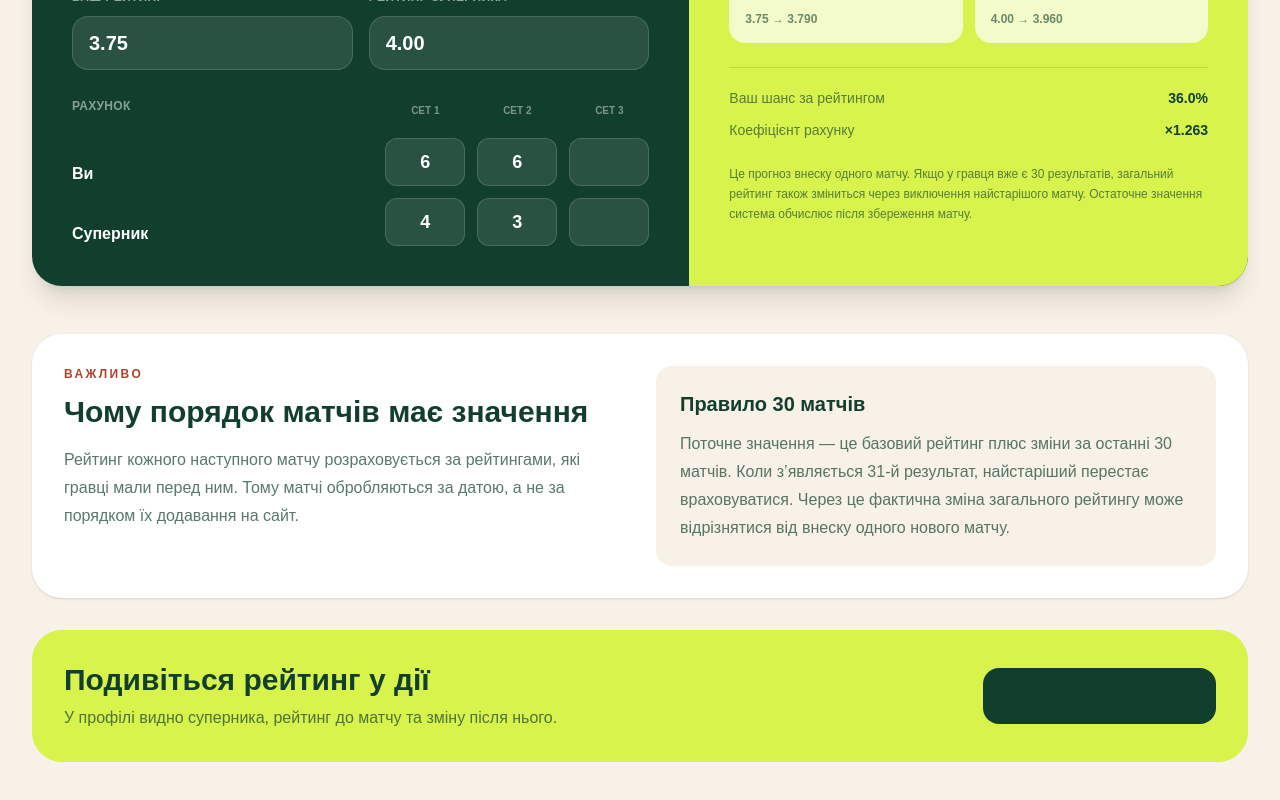
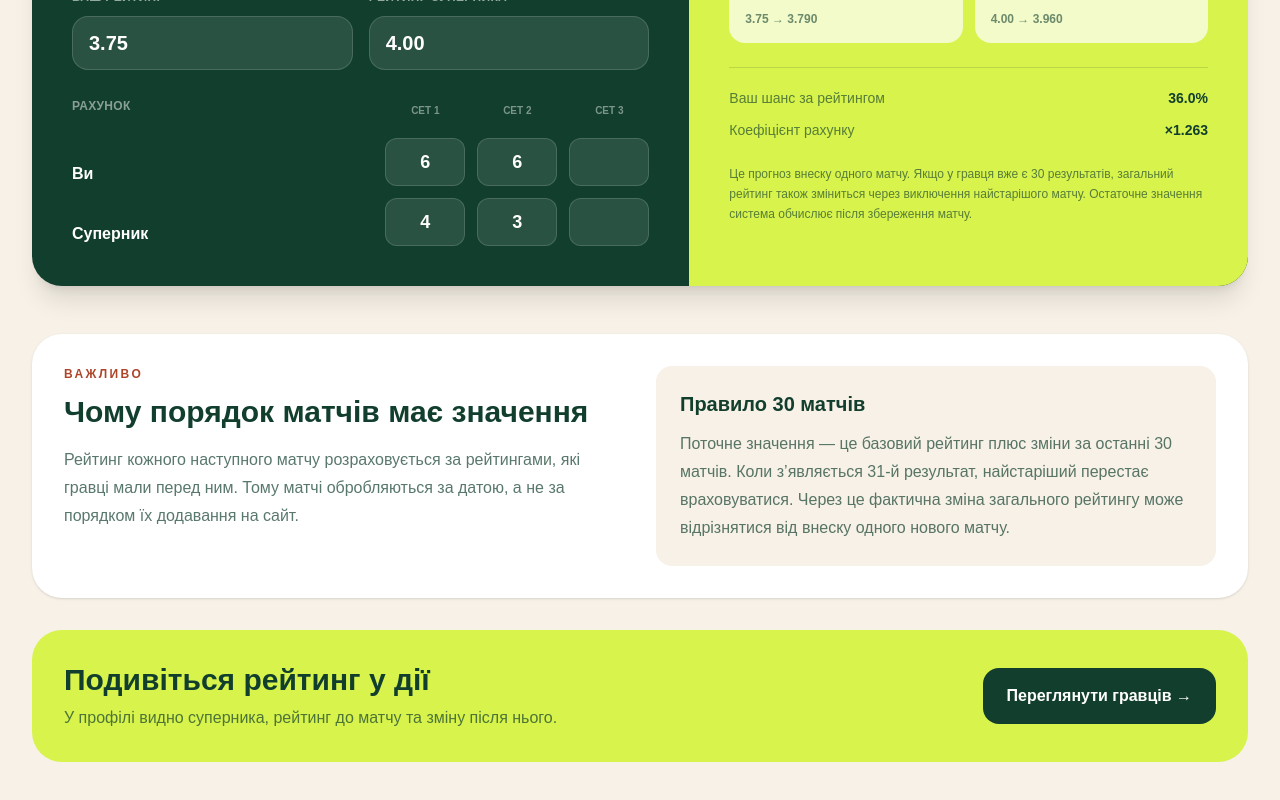
Before and after one commit to yellowblue9912-cell/irpin-tennis-next, a Next.js app: page /rating in a window 1280 px wide. Shown: the part 1776-2576 px from the top of the page. Built offline with nearby package versions, Linux system fonts and the light colour scheme.

Commit message:
Keep rating action label white

```diff
--- a/app/rating/page.tsx
+++ b/app/rating/page.tsx
@@ -173,8 +173,9 @@ export default function RatingPage() {
           <Link
             href="/players"
             className="inline-flex shrink-0 items-center justify-center rounded-2xl bg-[#123f2d] px-6 py-4 font-black text-white transition hover:bg-[#ad4529]"
+            style={{ color: "#ffffff" }}
           >
-            Переглянути гравців →
+            <span className="text-white">Переглянути гравців →</span>
           </Link>
         </section>
       </div>
```
